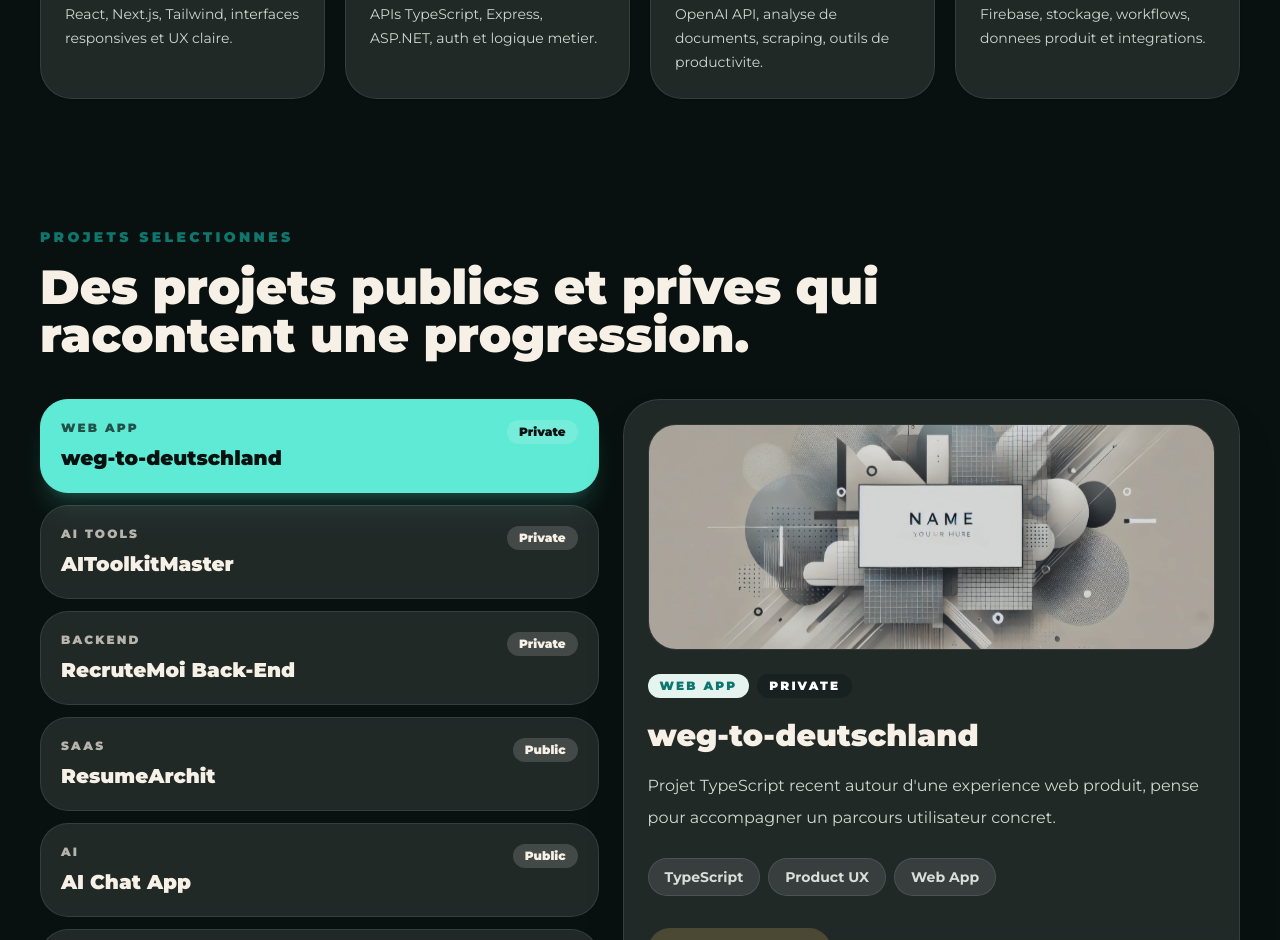
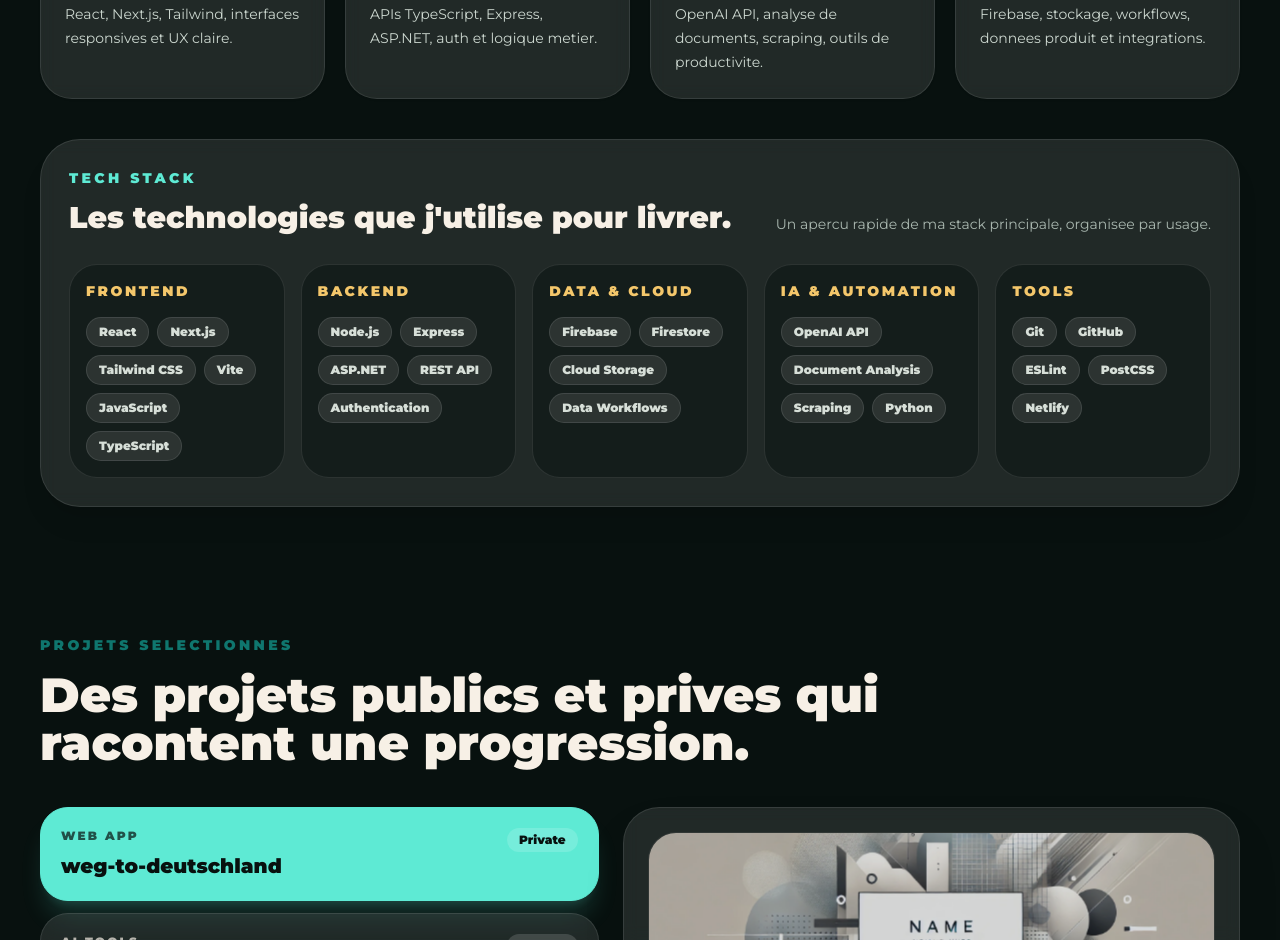
Before and after one commit to Chamssidine/my-portfolio, a React (Vite) app: page / in a window 1280 px wide. Shown: the part 1860-2800 px from the top of the page. Built offline with nearby package versions, Linux system fonts and the light colour scheme.

Commit message:
feat: add Home page component with project showcase and tech stack sections

```diff
--- a/src/pages/Home.jsx
+++ b/src/pages/Home.jsx
@@ -94,6 +94,34 @@ const otherProjects = [
   "FaceDetection",
   "my-portfolio",
   "IdeaHub",
+];
+
+const techStack = [
+  {
+    key: "frontend",
+    label: { fr: "Frontend", de: "Frontend" },
+    items: ["React", "Next.js", "Tailwind CSS", "Vite", "JavaScript", "TypeScript"],
+  },
+  {
+    key: "backend",
+    label: { fr: "Backend", de: "Backend" },
+    items: ["Node.js", "Express", "ASP.NET", "REST API", "Authentication"],
+  },
+  {
+    key: "data",
+    label: { fr: "Data & Cloud", de: "Data & Cloud" },
+    items: ["Firebase", "Firestore", "Cloud Storage", "Data Workflows"],
+  },
+  {
+    key: "ai",
+    label: { fr: "IA & Automation", de: "KI & Automation" },
+    items: ["OpenAI API", "Document Analysis", "Scraping", "Python"],
+  },
+  {
+    key: "tools",
+    label: { fr: "Tools", de: "Tools" },
+    items: ["Git", "GitHub", "ESLint", "PostCSS", "Netlify"],
+  },
 ];
 
 const copy = {
@@ -364,6 +392,49 @@ function Home({ language }) {
             </div>
           ))}
         </div>
+
+        <div className="mt-10 rounded-[40px] border border-white/10 bg-white/10 p-5 shadow-xl shadow-black/10 backdrop-blur sm:p-7">
+          <div className="flex flex-col gap-2 sm:flex-row sm:items-end sm:justify-between">
+            <div>
+              <p className="text-sm font-black uppercase tracking-[0.24em] text-[#5eead4]">
+                Tech Stack
+              </p>
+              <h3 className="mt-3 text-3xl font-black text-[#f7f0e6]">
+                {language === "fr"
+                  ? "Les technologies que j'utilise pour livrer."
+                  : "Technologien, mit denen ich Produkte liefere."}
+              </h3>
+            </div>
+            <p className="max-w-md text-sm leading-6 text-[#aab8b0]">
+              {language === "fr"
+                ? "Un apercu rapide de ma stack principale, organisee par usage."
+                : "Ein schneller Uberblick uber meinen Hauptstack, nach Einsatzbereich organisiert."}
+            </p>
+          </div>
+
+          <div className="mt-7 grid gap-4 lg:grid-cols-5">
+            {techStack.map((group) => (
+              <div
+                key={group.key}
+                className="rounded-[28px] border border-white/10 bg-[#08110f]/45 p-4"
+              >
+                <h4 className="text-sm font-black uppercase tracking-[0.18em] text-[#f4c76b]">
+                  {group.label[language]}
+                </h4>
+                <div className="mt-4 flex flex-wrap gap-2">
+                  {group.items.map((item) => (
+                    <span
+                      key={item}
+                      className="rounded-full border border-white/10 bg-white/10 px-3 py-1.5 text-xs font-black text-[#d7dfd8]"
+                    >
+                      {item}
+                    </span>
+                  ))}
+                </div>
+              </div>
+            ))}
+          </div>
+        </div>
       </section>
 
       <section id="projects" className="mx-auto max-w-7xl px-5 py-16 sm:px-8 lg:px-10">
```
